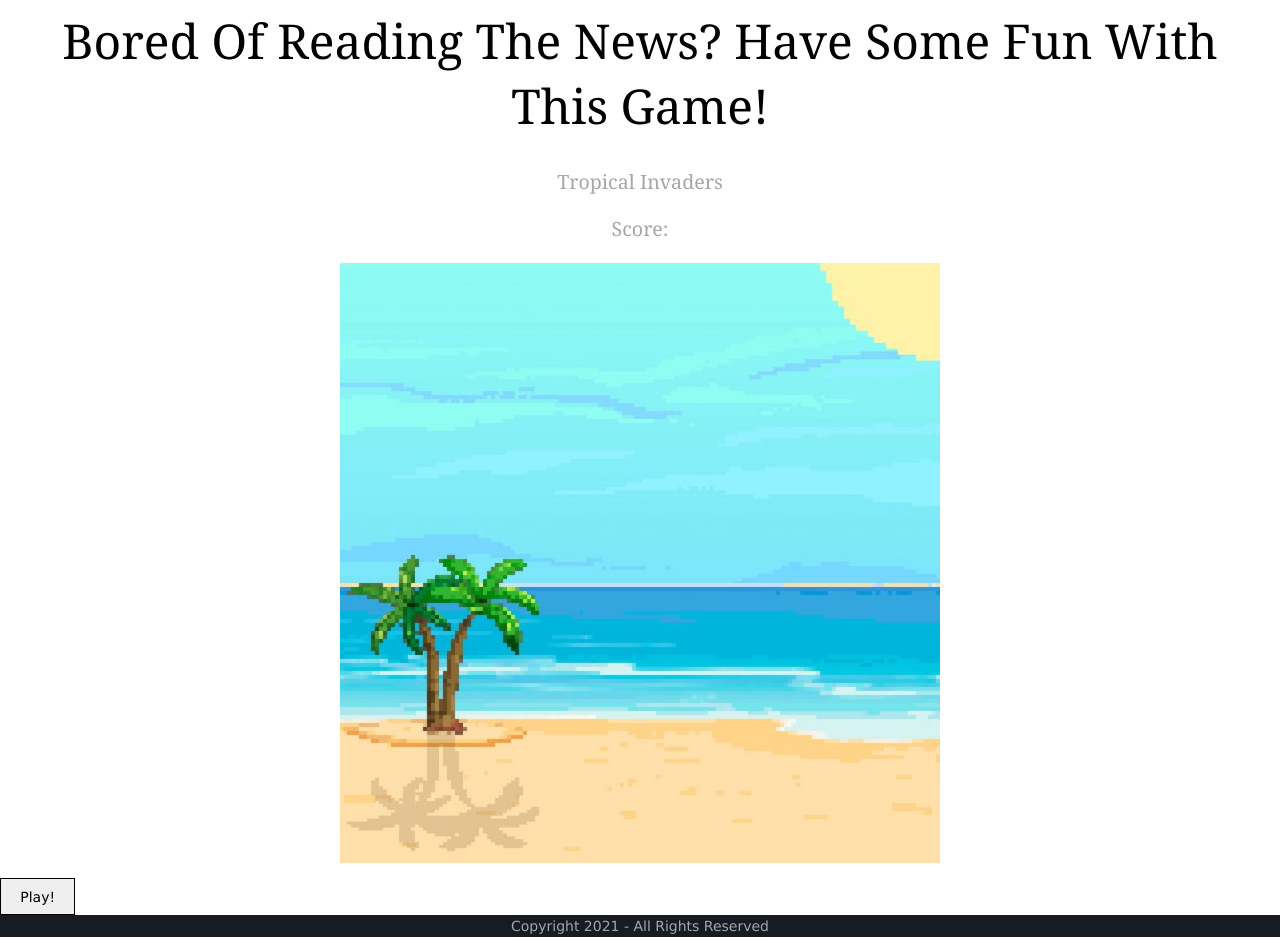
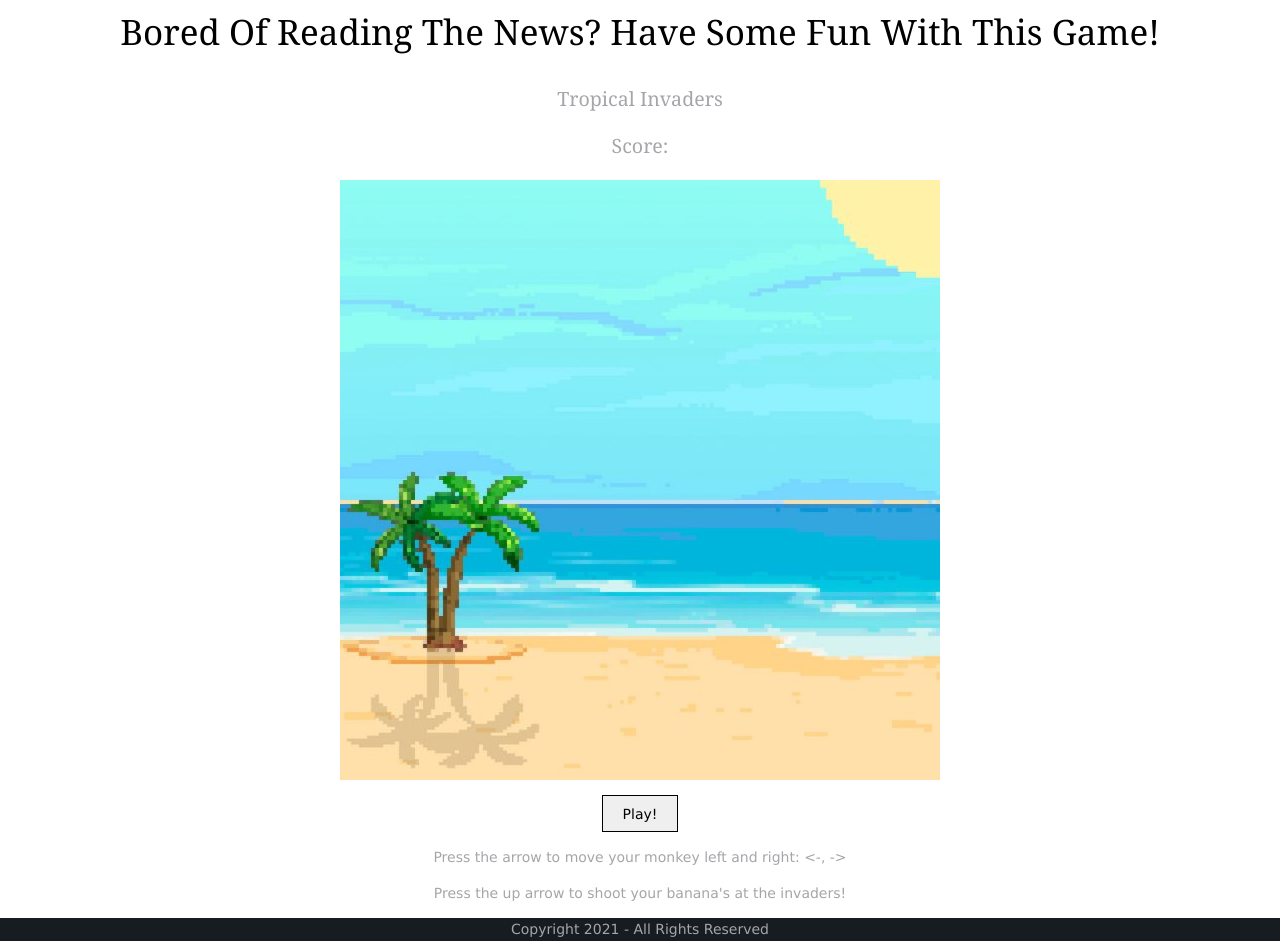
Before and after one commit to claudegose/end-with-a-bang, a website: page html/game.html in a window 1280 px wide. Shown: the part 78-1019 px from the top of the page. Drawn offline with nearby package versions, Linux system fonts and the light colour scheme.

Commit message:
finished playable version tropical invaders

```diff
--- a/html/game.html
+++ b/html/game.html
@@ -45,15 +45,17 @@
 
 <h1 class="header">Bored of reading the news? Have some fun with this game!</h1>
 
-<h1>Tropical Invaders</h1>
+<h4>Tropical Invaders</h4>
 
 <h3>Score:<span id="result"></span></h3>
 
 <div class="grid"></div>
 
-<button id="run" class="btn-outline-black mt-3 center">Play!</button>
+<button id="run" class="btn-outline-black mt-3 center btn-game">Play!</button>
+<p class="mt-3">Press the arrow to move your monkey left and right: <-, -></p>
+<p>Press the up arrow to shoot your banana's at the invaders!</p>
 
-<footer class="wrapper row5 footer">
+<footer class="row5 footer">
     <div id="copyright" class="hoc clear">
         <p align="center">Copyright 2021 - All Rights Reserved</p>
     </div>
--- a/scripts/game.js
+++ b/scripts/game.js
@@ -37,20 +37,17 @@ const spaceInvaders = () => {
         squares[currentShooterIndex].classList.remove('shooter')
 
         switch (e.keyCode) {
+
             case 37:
                 if (currentShooterIndex % width !== 0) currentShooterIndex -=1
                 break
             case 39:
                 if (currentShooterIndex % width < width -1) currentShooterIndex +=1
                 break
-            case 81:
-                if (currentShooterIndex % width !== 0) currentShooterIndex -=1
-                break
-            case 68:
-                if (currentShooterIndex % width < width -1) currentShooterIndex +=1
-                break
         }
+
         squares[currentShooterIndex].classList.add('shooter')
+
     }
     document.addEventListener('keydown', moveShooter)
 
@@ -87,13 +84,15 @@ const spaceInvaders = () => {
             squares[currentShooterIndex].classList.remove('invader')
             squares[currentShooterIndex].classList.remove('shooter')
             squares[currentShooterIndex].classList.add('kill')
-            clearInterval(invaderID)
+            direction = 0
+
         }
 
         for (let i = 0; i <= invaders.length -1; i++) {
             if (invaders[i] > (squares.length - (width-1))) {
                 resultDisplay.textContent = 'Game Over'
                 clearInterval(invaderID)
+                direction = 0
             }
         }
 
@@ -139,6 +138,11 @@ const spaceInvaders = () => {
         switch (e.key) {
             case 'ArrowUp':
                 laserId = setInterval(moveLaser, 100)
+                e.preventDefault()
+                break
+            case 'ArrowDown':
+                e.preventDefault()
+                break
         }
     }
 
--- a/styles/games.css
+++ b/styles/games.css
@@ -1,12 +1,13 @@
 .body {
     text-align: center;
     background-color: white;
+    overflow: hidden;
 }
 
 .header {
     text-align: center;
     color: black;
-    font-size: xxx-large;
+    font-size: 35px;
     padding: 10px;
 }
 
@@ -47,8 +48,16 @@
     background-size: contain;
 }
 
+.btn-game {
+    margin-left: auto;
+    margin-right: auto;
+}
+
 .footer {
-    position: fixed;
     bottom: 0;
     width: 100%;
+    margin: 0;
+    padding: 0;
+    text-align: left;
+    word-wrap: break-word;
 }
```
